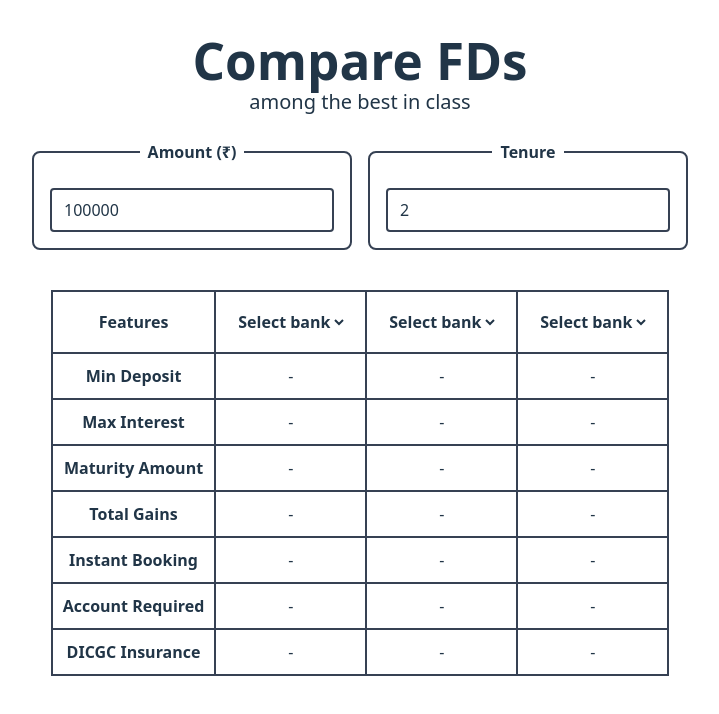
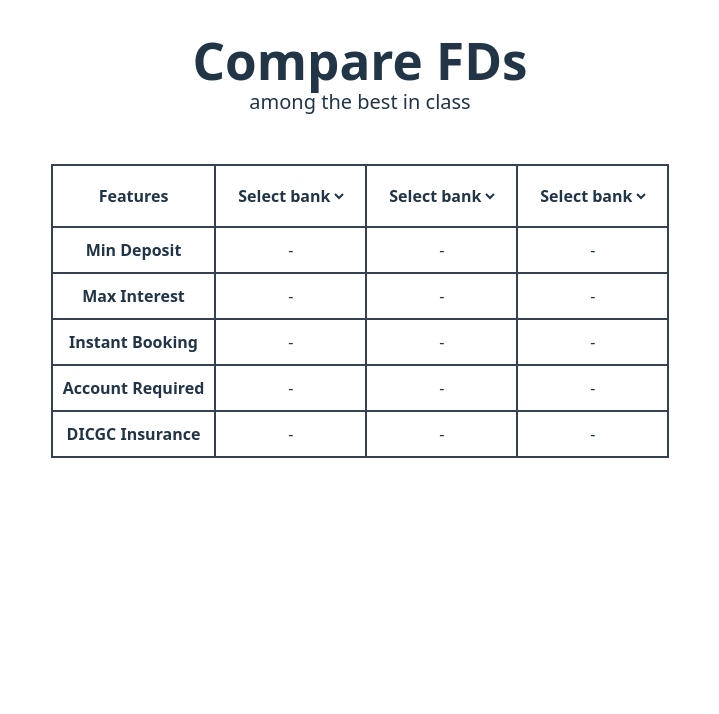
Before and after one commit to varun4sid/fd-compare, a React (Vite) app: page / in a window 1280 px wide. Shown: the top 714 px of the page, without its empty margins (280-999 px from the left). Built offline with nearby package versions, Linux system fonts and the light colour scheme.

Commit message:
Remove user inpur forms

```diff
--- a/src/App.tsx
+++ b/src/App.tsx
@@ -1,24 +1,17 @@
-import { useState } from "react";
 import "./App.css";
-import InputForm from "./InputForm";
 import Table from "./components/Table";
-import { UserInputContext } from "./AppContext";
 
 function App() {
-    const [amount, setAmount] = useState<number>(100000);
-    const [tenure, setTenure] = useState<number>(2);
-
     return (
-        <UserInputContext value={{ amount, setAmount, tenure, setTenure }}>
+        <>
             <h1 className="font-bold">Compare FDs</h1>
             <h2 className="text-xl">among the best in class</h2>
             <br />
-            <InputForm />
             <br />
             <div className="flex justify-center items-center">
                 <Table />
             </div>
-        </UserInputContext>
+        </>
     );
 }
 
--- a/src/InputForm.tsx
+++ /dev/null
@@ -1,20 +0,0 @@
-import { useContext } from "react";
-import Amount from "./components/Amount";
-import Tenure from "./components/Tenure";
-import { UserInputContext } from "./AppContext";
-import type { UserInputContextType } from "./AppContext";
-
-function InputForm() {
-    const { amount, setAmount, tenure, setTenure } = useContext(
-        UserInputContext
-    ) as UserInputContextType;
-
-    return (
-        <div className="flex gap-4 justify-center">
-            <Amount amount={amount} setAmount={setAmount} />
-            <Tenure tenure={tenure} setTenure={setTenure} />
-        </div>
-    );
-}
-
-export default InputForm;
--- a/src/components/Amount.tsx
+++ /dev/null
@@ -1,34 +0,0 @@
-import { useEffect } from "react";
-
-interface Amount {
-    amount: number;
-    setAmount: (val: number) => void;
-}
-
-function Amount({ amount, setAmount }: Amount) {
-    const handleChange = (e: React.ChangeEvent<HTMLInputElement>) => {
-        setAmount(Number(e.target.value));
-    };
-
-    useEffect(() => {
-        console.log(`Amount : ${amount}`);
-    }, [amount]);
-
-    return (
-        <fieldset className="mb-4 p-4 border-2 border-gray-700 rounded-lg flex-1 max-w-xs">
-            <legend className="font-semibold  px-2">Amount (&#8377;)</legend>
-            <input
-                type="number"
-                id="amount"
-                min={0}
-                value={amount}
-                onChange={handleChange}
-                max={1000000000}
-                step={1}
-                className="mt-2 px-3 py-2 border-2 border-gray-700 rounded w-full"
-            />
-        </fieldset>
-    );
-}
-
-export default Amount;
--- a/src/components/Table.tsx
+++ b/src/components/Table.tsx
@@ -1,7 +1,6 @@
-import { useState, useContext } from "react";
+import { useState } from "react";
 import BankSelect from "./BankSelect";
 import schemes from "../db";
-import { UserInputContext, type UserInputContextType } from "../AppContext";
 import TickIcon from "./TickIcon";
 import CrossIcon from "./CrossIcon";
 
@@ -13,8 +12,6 @@ interface Feature {
 const features: Feature[] = [
     { key: "min_deposit", label: "Min Deposit" },
     { key: "max_interest", label: "Max Interest" },
-    { key: "maturity_amount", label: "Maturity Amount" },
-    { key: "total_gains", label: "Total Gains" },
     { key: "instant_booking", label: "Instant Booking" },
     { key: "account_required", label: "Account Required" },
     { key: "dicgc_insurance", label: "DICGC Insurance" },
@@ -24,10 +21,6 @@ function Table() {
     const [scheme1, setScheme1] = useState("");
     const [scheme2, setScheme2] = useState("");
     const [scheme3, setScheme3] = useState("");
-
-    const { amount, tenure } = useContext(
-        UserInputContext
-    ) as UserInputContextType;
 
     return (
         <table className="margin-auto border-collapse">
@@ -63,46 +56,11 @@ function Table() {
                                     break;
                                 case "max_interest":
                                     value = bank?.max_interest
-                                        ? bank.max_interest + "%"
+                                        ? bank.max_interest +
+                                          "% (" +
+                                          bank.max_tenure +
+                                          "Y)"
                                         : "-";
-                                    break;
-                                case "maturity_amount":
-                                    if (bank) {
-                                        const principal = amount;
-                                        const rate = bank.max_interest;
-                                        const n = 4; // quarterly
-                                        const t = tenure;
-                                        const maturity =
-                                            principal *
-                                            Math.pow(
-                                                1 + rate / (100 * n),
-                                                n * t
-                                            );
-                                        value = maturity.toFixed(2);
-                                    } else {
-                                        value = "-";
-                                    }
-                                    break;
-                                case "total_gains":
-                                    if (bank) {
-                                        const principal = amount;
-                                        const rate = bank.max_interest;
-                                        const n = 4; // quarterly
-                                        const t = tenure;
-                                        const maturity =
-                                            principal *
-                                            Math.pow(
-                                                1 + rate / (100 * n),
-                                                n * t
-                                            );
-                                        value = (maturity - principal).toFixed(
-                                            2
-                                        );
-                                        value = "+ ₹" + value;
-                                        styles = "text-green-600 font-semibold";
-                                    } else {
-                                        value = "-";
-                                    }
                                     break;
                                 case "instant_booking":
                                     value = !scheme ? (
--- a/src/components/Tenure.tsx
+++ /dev/null
@@ -1,34 +0,0 @@
-import { useEffect } from "react";
-
-interface Tenure {
-    tenure: number;
-    setTenure: (val: number) => void;
-}
-
-function Tenure({ tenure, setTenure }: Tenure) {
-    const handleChange = (e: React.ChangeEvent<HTMLInputElement>) => {
-        setTenure(Number(e.target.value));
-    };
-
-    useEffect(() => {
-        console.log(`Tenure : ${tenure}`);
-    }, [tenure]);
-
-    return (
-        <fieldset className="mb-4 p-4 border-2 border-gray-700 rounded-lg flex-1 max-w-xs">
-            <legend className="font-semibold px-2">Tenure</legend>
-            <input
-                type="number"
-                id="tenure"
-                value={tenure}
-                onChange={handleChange}
-                min={1}
-                max={10}
-                step={1}
-                className="mt-2 px-3 py-2 border-2 border-gray-700 rounded w-full"
-            />
-        </fieldset>
-    );
-}
-
-export default Tenure;
--- a/src/db.ts
+++ b/src/db.ts
@@ -3,6 +3,7 @@ export interface Scheme {
     bank: string;
     min_deposit: number;
     max_interest: number;
+    max_tenure: number;
     instant_booking: boolean;
     account_required: boolean;
     dicgc_insurance: boolean;
@@ -11,18 +12,20 @@ export interface Scheme {
 const schemes: Array<Scheme> = [
     {
         id: 1,
-        bank: "SBI",
+        bank: "Suryoday",
         min_deposit: 1000,
-        max_interest: 7.45,
+        max_interest: 8.05,
+        max_tenure: 5,
         instant_booking: true,
         account_required: false,
         dicgc_insurance: true,
     },
     {
         id: 2,
-        bank: "Suryoday",
+        bank: "Utkarsh",
         min_deposit: 1000,
-        max_interest: 8.2,
+        max_interest: 7.65,
+        max_tenure: 2,
         instant_booking: true,
         account_required: false,
         dicgc_insurance: true,
@@ -31,7 +34,8 @@ const schemes: Array<Scheme> = [
         id: 3,
         bank: "Slice",
         min_deposit: 1000,
-        max_interest: 8.25,
+        max_interest: 7.5,
+        max_tenure: 2.5,
         instant_booking: true,
         account_required: false,
         dicgc_insurance: true,
```
